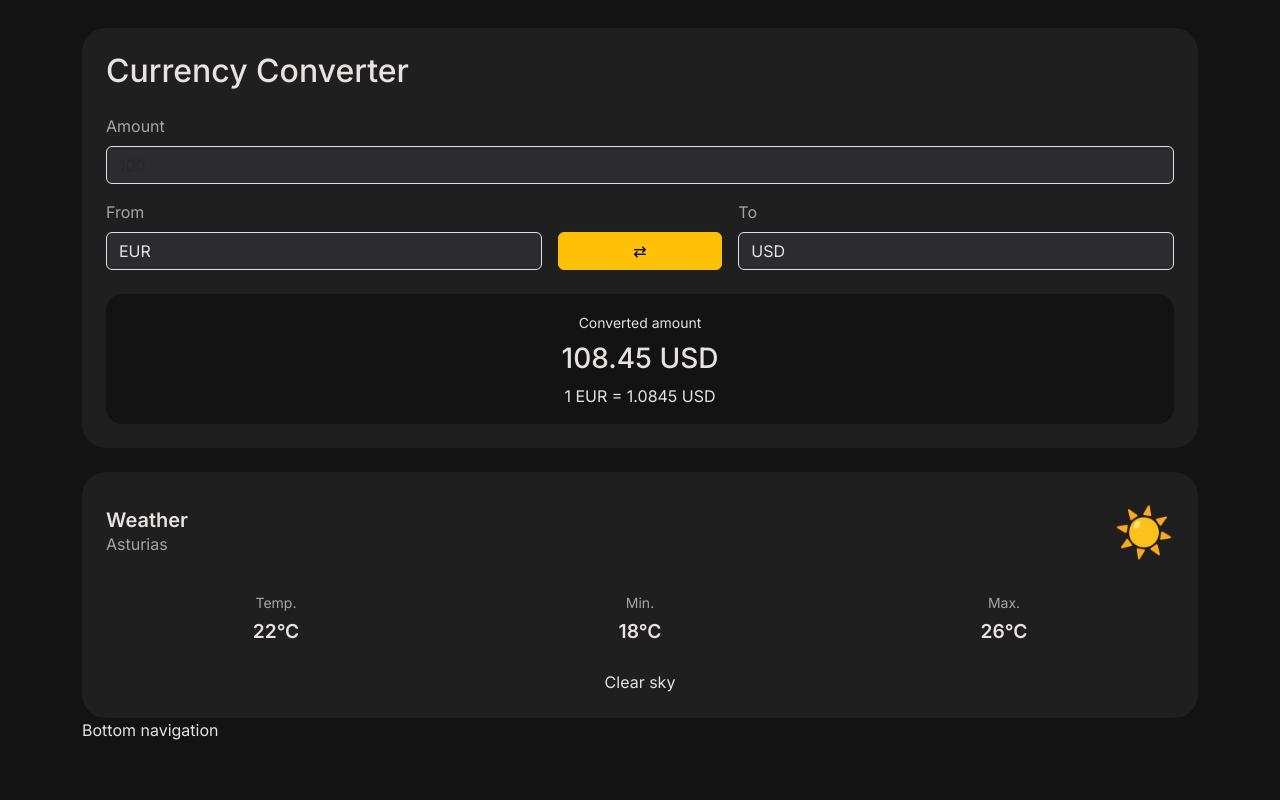
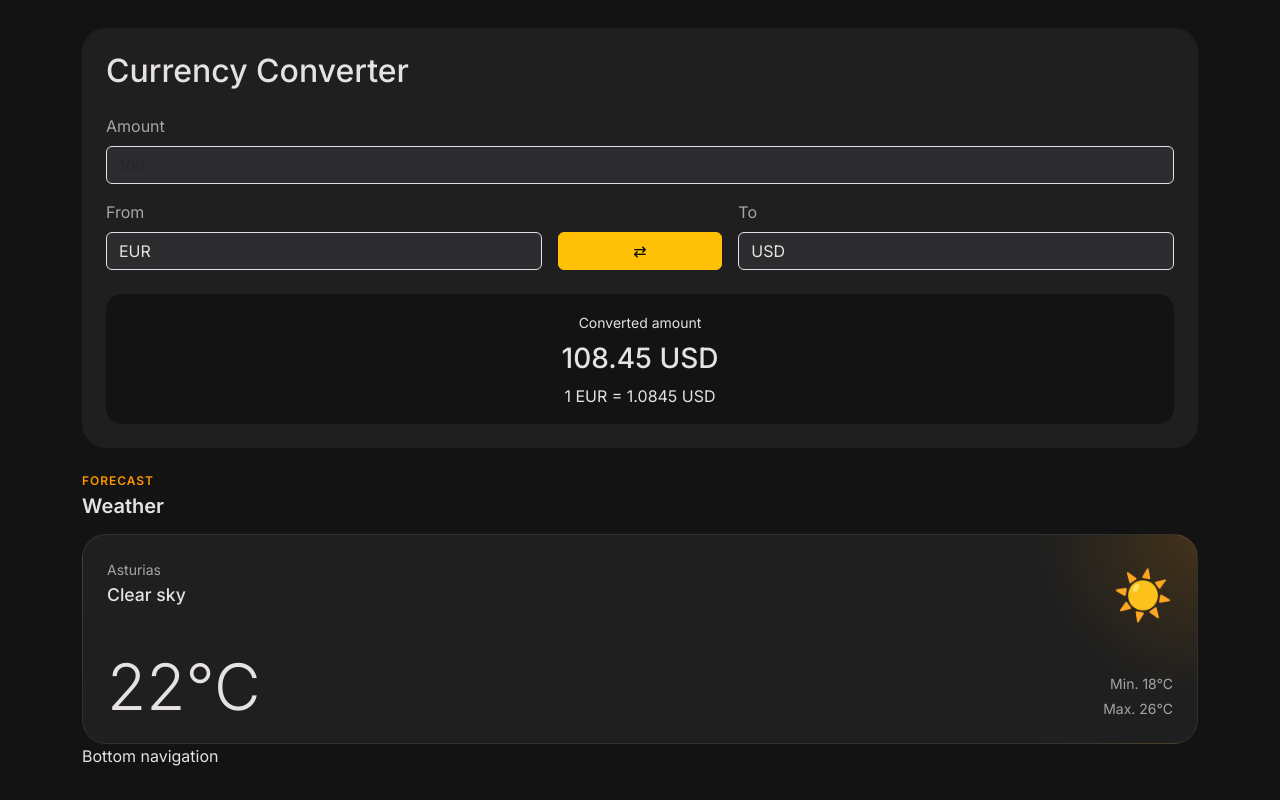
Before and after one commit to zookatt/calculator, a Vue app: page / in a window 1280 px wide. Shown: the part 1651-2451 px from the top of the page. Before the commit the page ends 2425 px from the top, so only its background shows below. Built offline with nearby package versions, Linux system fonts and the light colour scheme.

Commit message:
feat: create weather section layout

```diff
--- /dev/null
+++ b/src/components/weather/WeatherCard.vue
@@ -0,0 +1,65 @@
+<template>
+  <article class="weather-card">
+    <div class="d-flex justify-content-between align-items-start mb-4">
+      <div>
+        <p class="location mb-1">Asturias</p>
+        <h3 class="description mb-0">Clear sky</h3>
+      </div>
+
+      <span class="weather-icon" aria-hidden="true">
+        ☀️
+      </span>
+    </div>
+
+    <div class="d-flex justify-content-between align-items-end">
+      <p class="temperature mb-0">
+        22°C
+      </p>
+
+      <div class="text-end">
+        <p class="range mb-1">Min. 18°C</p>
+        <p class="range mb-0">Max. 26°C</p>
+      </div>
+    </div>
+  </article>
+</template>
+
+<style scoped>
+.weather-card {
+  padding: 1.5rem;
+  border: 1px solid rgb(255 255 255 / 8%);
+  border-radius: var(--radius-lg);
+  background:
+    radial-gradient(
+      circle at top right,
+      rgb(255 149 0 / 16%),
+      transparent 10rem
+    ),
+    var(--color-surface);
+}
+
+.location {
+  color: var(--color-text-muted);
+  font-size: 0.875rem;
+}
+
+.description {
+  font-size: 1.1rem;
+  font-weight: 500;
+}
+
+.weather-icon {
+  font-size: 3rem;
+}
+
+.temperature {
+  font-size: clamp(2.75rem, 12vw, 4rem);
+  font-weight: 300;
+  line-height: 1;
+}
+
+.range {
+  color: var(--color-text-muted);
+  font-size: 0.875rem;
+}
+</style>
--- a/src/components/weather/WeatherSection.vue
+++ b/src/components/weather/WeatherSection.vue
@@ -1,72 +1,35 @@
+<script setup>
+import WeatherCard from './WeatherCard.vue'
+</script>
+
 <template>
-  <section class="weather">
-    <div class="d-flex justify-content-between align-items-center mb-4">
+  <section id="weather" class="weather-section">
+    <div class="d-flex justify-content-between align-items-center mb-3">
       <div>
-        <h2 class="title">Weather</h2>
-        <p class="location mb-0">Asturias</p>
-      </div>
-
-      <span class="icon" aria-hidden="true">☀️</span>
-    </div>
-
-    <div class="row text-center">
-      <div class="col-4">
-        <p class="label">Temp.</p>
-        <p class="value">22°C</p>
-      </div>
-
-      <div class="col-4">
-        <p class="label">Min.</p>
-        <p class="value">18°C</p>
-      </div>
-
-      <div class="col-4">
-        <p class="label">Max.</p>
-        <p class="value">26°C</p>
+        <p class="section-label mb-1">Forecast</p>
+        <h2 class="section-title mb-0">Weather</h2>
       </div>
     </div>
 
-    <p class="description mt-4 mb-0">Clear sky</p>
+    <WeatherCard />
   </section>
 </template>
 
 <style scoped>
-.weather {
+.weather-section {
   margin-top: 1.5rem;
-  padding: 1.5rem;
-  border-radius: var(--radius-lg);
-  background: var(--color-surface);
 }
 
-.title {
-  margin: 0;
+.section-label {
+  color: var(--color-primary);
+  font-size: 0.75rem;
+  font-weight: 600;
+  letter-spacing: 0.08em;
+  text-transform: uppercase;
+}
+
+.section-title {
   font-size: 1.25rem;
   font-weight: 600;
 }
-
-.location {
-  color: var(--color-text-muted);
-}
-
-.icon {
-  font-size: 3rem;
-}
-
-.label {
-  margin-bottom: 0.25rem;
-  color: var(--color-text-muted);
-  font-size: 0.875rem;
-}
-
-.value {
-  margin: 0;
-  font-size: 1.2rem;
-  font-weight: 600;
-}
-
-.description {
-  color: var(--color-text);
-  font-size: 1rem;
-  text-align: center;
-}
 </style>
```
